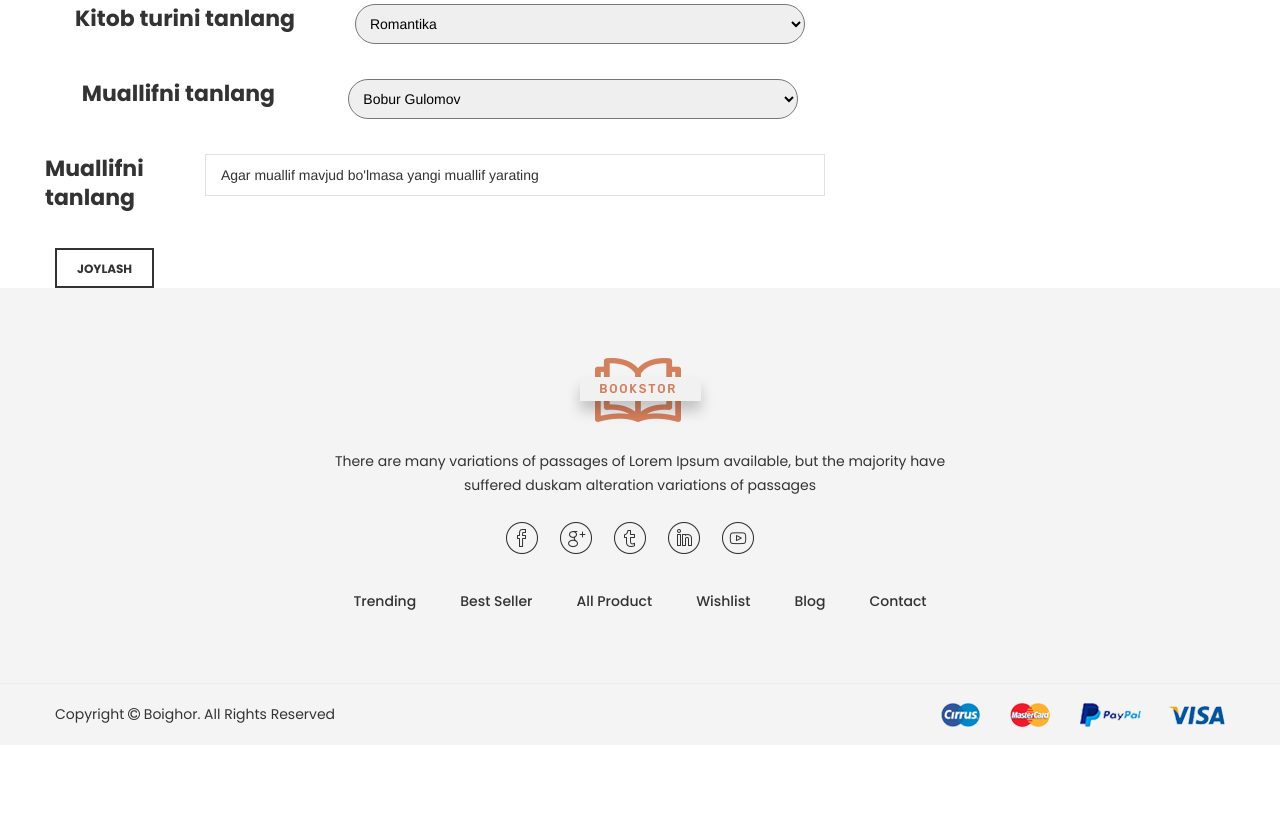
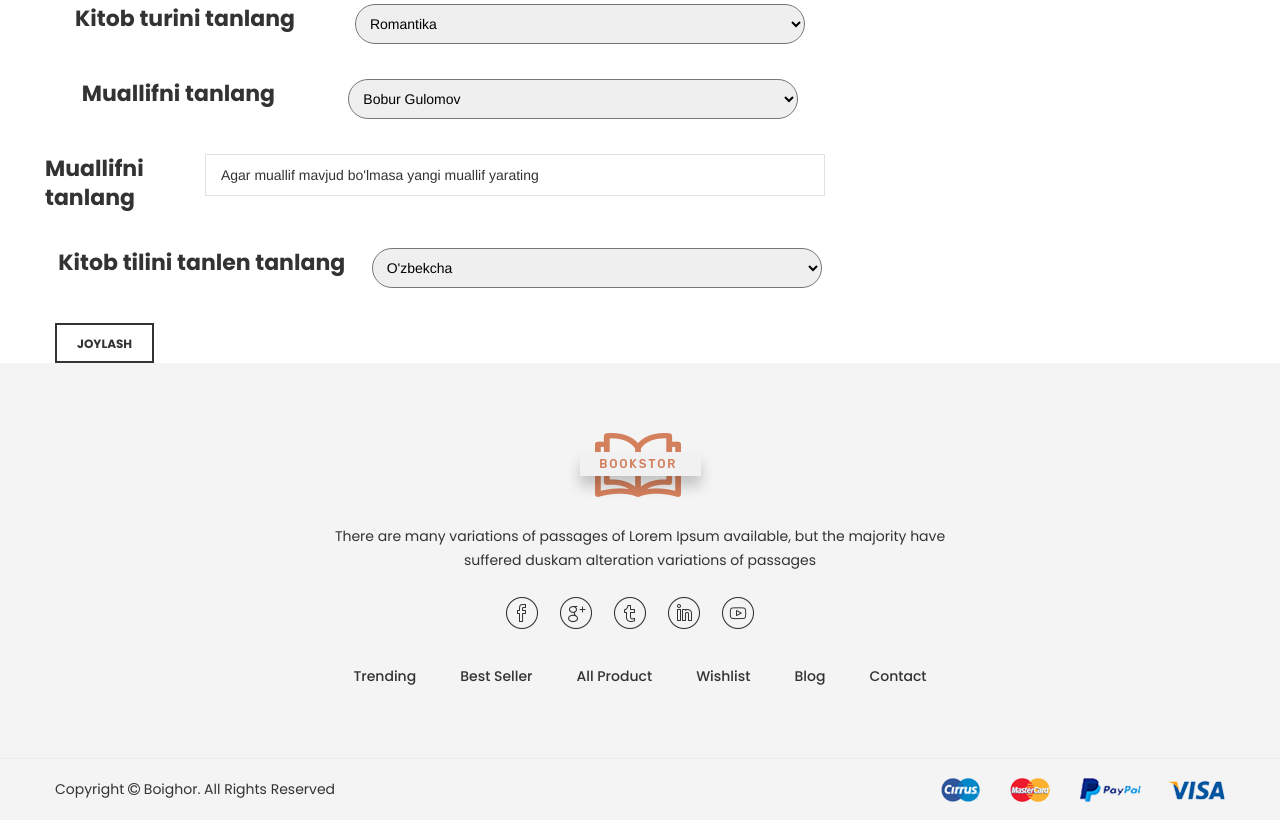
Before and after one commit to Bobur2828/book, a Django app: page /users/yuklash/ in a window 1280 px wide. Shown: the part 1143-1963 px from the top of the page. Before the commit the page ends 1870 px from the top, so only its background shows below. Run offline with Django 5.2, Linux system fonts and the light colour scheme; data comes from the database, SQL or seed files in the repository; both versions use the stored data as it was after the commit; some libraries are stand-ins or nearby versions; some web fonts are replaced.

Commit message:
til qoshish

```diff
--- a/my_app/models.py
+++ b/my_app/models.py
@@ -2,6 +2,15 @@ from django.db import models
 from django.core.validators import MinValueValidator, MaxValueValidator
 from users.models import User
 from django.utils import timezone
+
+
+
+DAVLAT = [
+    ("O'Z", "O'zbekcha"),
+    ("RU","Ruscha"),
+    ("TU","Turkcha"),
+    ("ENG","Inglizcha"),
+]
 class Books(models.Model):
     name=models.CharField(max_length=200, verbose_name='Kitob nomi')
     description=models.TextField(max_length=1000, verbose_name="Kitob haqida ma'lumot")
@@ -11,6 +20,7 @@ class Books(models.Model):
     category = models.ForeignKey('Category', verbose_name='Kategoriyani tanlang', on_delete=models.CASCADE, related_name='books')
     author = models.ForeignKey('Author',verbose_name='Muallifni tanlang', on_delete=models.CASCADE, blank=True, null=True, related_name='author')
     custom_user = models.ForeignKey(User,verbose_name='Muallifni tanlang', on_delete=models.CASCADE, blank=True, null=True, related_name='custom')
+    country = models.CharField(max_length=100, choices=DAVLAT, blank=True, null=True)
     created_at=models.DateTimeField(auto_now_add=True)
     updated_at=models.DateTimeField(auto_now=True)
     def __str__(self):
--- a/users/templates/yuklash1.html
+++ b/users/templates/yuklash1.html
@@ -65,6 +65,16 @@
                                     <h3>Muallifni  tanlang</h3>
                                     <input type="text" name="muallif"  placeholder="Agar muallif mavjud bo'lmasa yangi muallif yarating"/>
                                 </div>
+                                <div class="single-contact-form space-between">
+                                     <h3>Kitob tilini tanlen  tanlang</h3>
+									<select name="country" style="padding:10px; width:450px; border-radius:25px;" >
+
+                                        <option  value="O'Z">O'zbekcha</option>
+                                        <option  value="RU">Ruscha</option>
+                                        <option  value="TU">Turkcha</option>
+                                        <option  value="ENG">Inglizcha</option>
+									</select>
+                                </div>
                                 <div class="contact-btn">
                                     <button type="submit">Joylash</button>
                                 </div>
--- a/users/views.py
+++ b/users/views.py
@@ -54,7 +54,8 @@ from django.shortcuts import get_object_or_404
 def Yuklash(request):
     context = {
         'category': Category.objects.all(),
-        'author': Author.objects.all()
+        'author': Author.objects.all(),
+        'book': Books.objects.all()
     }
     if request.method == "POST":
         u=request.user.id
@@ -70,6 +71,7 @@ def Yuklash(request):
         description = r['description']
         pdf = f['pdf']
         muallif = r['muallif']
+        country = r['country']
         custom_user=request.user.id
 
         if author == '':
@@ -78,11 +80,12 @@ def Yuklash(request):
             avtor_id = get_object_or_404(Author, id=author_id)
 
             category = get_object_or_404(Category, id=category_id)
-            yaratish = Books.objects.create(category=category, name=name, author=avtor_id, photo=photo, pdf=pdf, description=description,custom_user=custom_user)
+            Books.objects.create(category=category, name=name, author=avtor_id, photo=photo, pdf=pdf, description=description, country=country ,custom_user=custom_user)
+            print(country)
             return redirect('/')
         else:
             category = get_object_or_404(Category, id=category_id)
-            Books.objects.create(category=category, name=name, author_id=author, photo=photo, pdf=pdf, description=description,)
+            Books.objects.create(category=category, name=name, author_id=author, photo=photo, pdf=pdf, description=description,country=country)
             return redirect('/')
     else:
         return render(request, 'yuklash1.html', context)
```
Also changed, not shown: db.sqlite3, media/books/pdf/IMG_20231209_090440_514.jpg (added), media/books/pdf/IMG_20231209_090440_514_WREv6I7.jpg (added), media/books/pdf/IMG_20231209_090440_514_nGa92xU.jpg (added), media/books/pdf/log3.png (added), media/books/pdf/log3_1g79TrX.png (added), media/books/photo/IMG_20231209_090440_514.jpg (added), media/books/photo/IMG_20231209_090440_514_4iBxNMg.jpg (added), media/books/photo/footer-logo.png (added), media/books/photo/log3.png (added), media/books/photo/log3_96NbzJJ.png (added), my_app/migrations/0017_books_country.py (added), my_app/migrations/0018_alter_books_country.py (added).
